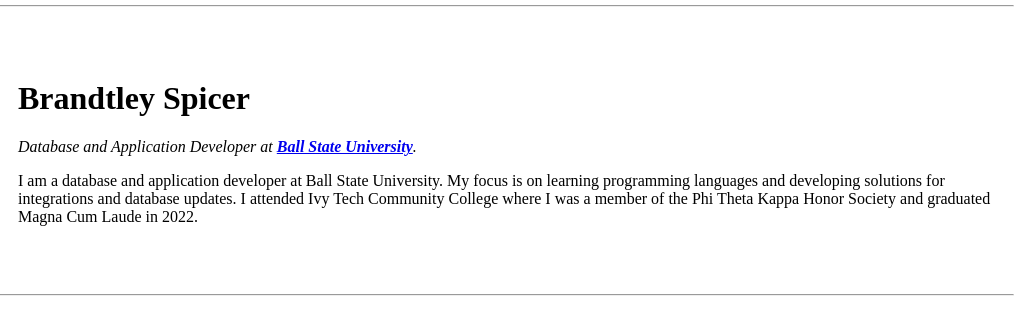
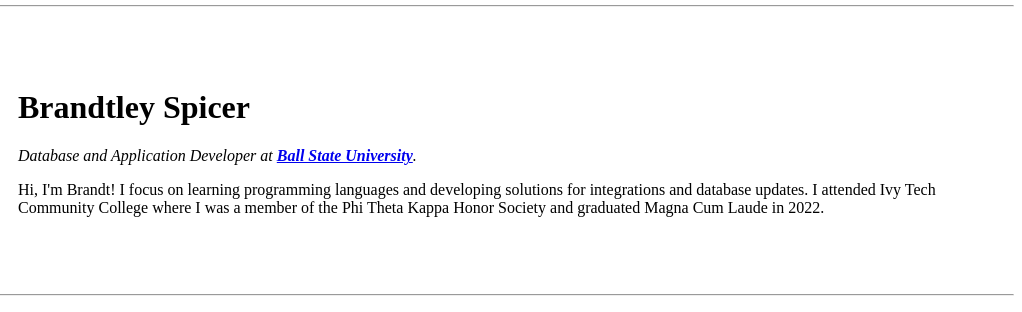
Before and after one commit to brandtleyspicer/cv, a plain HTML site: page index.html in a window 1280 px wide. Shown: the part 63-375 px from the top of the page, 258-1280 px from the left. Drawn offline with Linux system fonts and the light colour scheme.

Commit message:
Update index.html

```diff
--- a/index.html
+++ b/index.html
@@ -22,8 +22,7 @@
                 <td><img src="brandt.jpg" width="225" height="225" alt="brandt profile picture"></td>
                 <td><h1>Brandtley Spicer</h1>
                     <p><em> Database and Application Developer at <strong><a href="https://www.bsu.edu">Ball State University</a></strong>.</em></p>
-                    <p>I am a database and application developer at Ball State University. My focus is on learning programming
-                    languages and developing solutions for integrations and database updates. I attended Ivy Tech Community
+                    <p>Hi, I'm Brandt! I focus on learning programming languages and developing solutions for integrations and database updates. I attended Ivy Tech Community
                     College where I was a member of the Phi Theta Kappa Honor Society and graduated Magna Cum Laude in 2022.</p>
                 </td>
             </tr>
```
